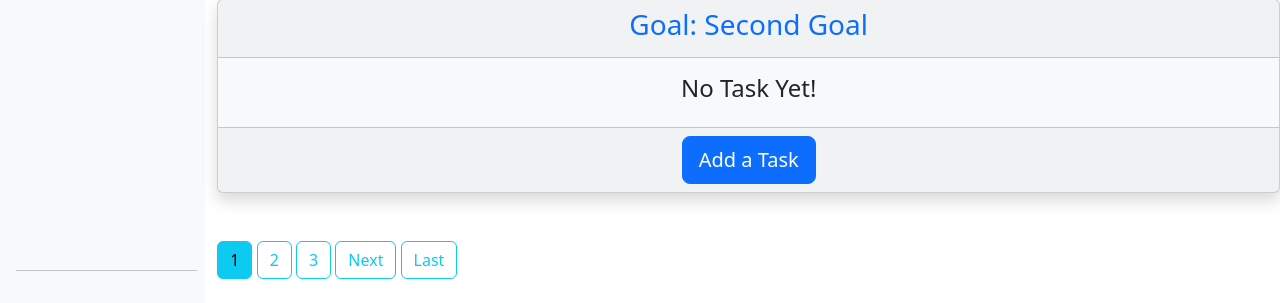
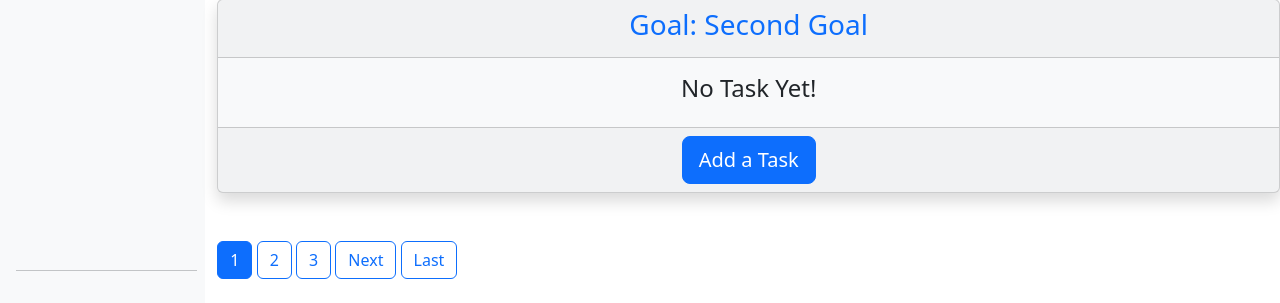
Before and after one commit to sarumaj/MindPen, a Django app: page /todos/ in a window 1280 px wide. Shown: the part 1351-1654 px from the top of the page. Run offline with Django 4.2, Linux system fonts and the light colour scheme; a user stored in the database is signed in; data comes from the database, SQL or seed files in the repository.

Commit message:
Change To_Do Pagination Style

```diff
--- a/To_Do/templates/To_Do/to_do.html
+++ b/To_Do/templates/To_Do/to_do.html
@@ -30,21 +30,21 @@
     {% if is_paginated %}
 
       {% if page_obj.has_previous %}
-        <a class="btn btn-outline-info mb-4" href="?page=1">First</a>
-        <a class="btn btn-outline-info mb-4" href="?page={{ page_obj.previous_page_number }}">Previous</a>
+        <a class="btn btn-outline-primary mb-4" href="?page=1">First</a>
+        <a class="btn btn-outline-primary mb-4" href="?page={{ page_obj.previous_page_number }}">Previous</a>
       {% endif %}
 
       {% for num in page_obj.paginator.page_range %}
         {% if page_obj.number == num %}
-          <a class="btn btn-info mb-4" href="?page={{ num }}">{{ num }}</a>
+          <a class="btn btn-primary mb-4" href="?page={{ num }}">{{ num }}</a>
         {% elif num > page_obj.number|add:'-3' and num < page_obj.number|add:'3' %}
-          <a class="btn btn-outline-info mb-4" href="?page={{ num }}">{{ num }}</a>
+          <a class="btn btn-outline-primary mb-4" href="?page={{ num }}">{{ num }}</a>
         {% endif %}
       {% endfor %}
 
       {% if page_obj.has_next %}
-        <a class="btn btn-outline-info mb-4" href="?page={{ page_obj.next_page_number }}">Next</a>
-        <a class="btn btn-outline-info mb-4" href="?page={{ page_obj.paginator.num_pages }}">Last</a>
+        <a class="btn btn-outline-primary mb-4" href="?page={{ page_obj.next_page_number }}">Next</a>
+        <a class="btn btn-outline-primary mb-4" href="?page={{ page_obj.paginator.num_pages }}">Last</a>
       {% endif %}
 
     {% endif %}
```
